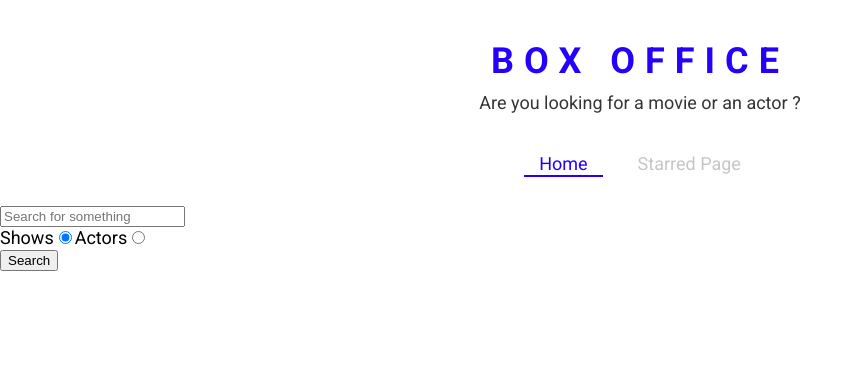
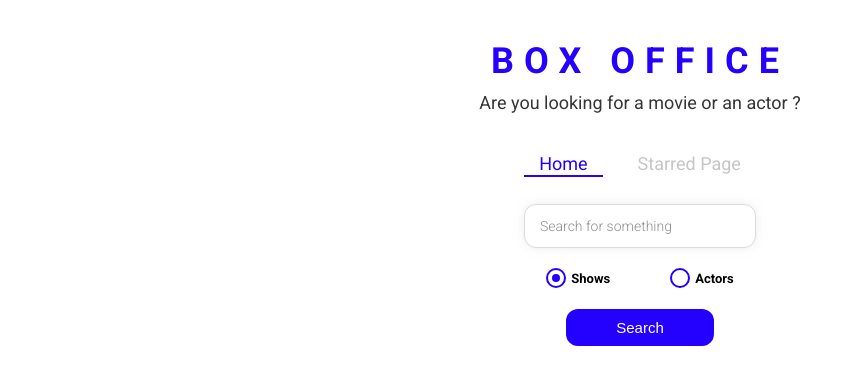
Before and after one commit to PushpendraAneshwari/box-office-app, a React (Create React App) app: page / in a window 1280 px wide. Shown: the top 384 px of the page, without its empty margins (0-863 px from the left). Built offline with nearby package versions, Linux system fonts and the light colour scheme.

Commit message:
styled the entire project

```diff
--- /dev/null
+++ b/src/components/CustomRadio.js
@@ -0,0 +1,67 @@
+import React from "react";
+import styled from "styled-components";
+const RadioWrapper = styled.label`
+  display: block;
+  position: relative;
+  padding-left: 25px;
+  cursor: pointer;
+  font-size: 13px;
+  user-select: none;
+  font-weight: 700;
+  line-height: 1.65;
+
+  input {
+    position: absolute;
+    opacity: 0;
+    cursor: pointer;
+  }
+
+  span {
+    position: absolute;
+    top: 0;
+    left: 0;
+    height: 16px;
+    width: 16px;
+    background-color: #fff;
+    border: 2px solid ${({ theme }) => theme.mainColors.blue};
+    border-radius: 50%;
+  }
+
+  input:checked ~ span {
+    background-color: #fff;
+    border: 2px solid ${({ theme }) => theme.mainColors.blue};
+  }
+
+  span:after {
+    content: "";
+    position: absolute;
+    display: none;
+  }
+
+  input:checked ~ span:after {
+    display: block;
+  }
+
+  span:after {
+    top: 4px;
+    left: 4px;
+    width: 8px;
+    height: 8px;
+    border-radius: 50%;
+    background: ${({ theme }) => theme.mainColors.blue};
+  }
+`;
+
+const CustomRadio = ({ label, ...restProps }) => {
+  return (
+    <div>
+      <RadioWrapper htmlFor={restProps.id}>
+        {label}
+        <input {...restProps} type="radio" />
+        <span />
+      </RadioWrapper>
+    </div>
+  );
+};
+
+export default CustomRadio;
--- a/src/pages/Home.js
+++ b/src/pages/Home.js
@@ -1,9 +1,15 @@
 import React, { useState } from "react";
 import ActorGrid from "../components/actor/ActorGrid";
+import CustomRadio from "../components/CustomRadio";
 import MainPageLayout from "../components/MainPageLayout";
 import ShowGrid from "../components/show/ShowGrid";
 import { apiGet } from "../misc/config";
 import { useLastQuery } from "../misc/custom-hooks";
+import {
+  RadioInputsWrapper,
+  SearchButtonWrapper,
+  SearchInput,
+} from "./Home.styled";
 const Home = () => {
   const [input, setInput] = useLastQuery();
   const [results, setResults] = useState(null);
@@ -54,7 +60,7 @@
 
   return (
     <MainPageLayout>
-      <input
+      <SearchInput
         type="text"
         placeholder="Search for something"
         onChange={onInputChange}
@@ -62,34 +68,33 @@
         value={input}
       />
 
-      <div>
-        <label htmlFor="shows-search">
-          Shows
-          <input
+      <RadioInputsWrapper>
+        <div>
+          <CustomRadio
+            label="Shows"
             id="shows-search"
-            type="radio"
             value="shows"
             checked={isShowsSearch}
             onChange={onRadioChange}
           />
-        </label>
+        </div>
 
-        <label htmlFor="actors-search">
-          Actors
-          <input
+        <div>
+          <CustomRadio
+            label="Actors"
             id="actors-search"
-            type="radio"
             value="people"
             checked={!isShowsSearch}
             onChange={onRadioChange}
           />
-          {/*value is set as per API*/}
-        </label>
-      </div>
+        </div>
+      </RadioInputsWrapper>
 
-      <button type="button" onClick={onSearch}>
-        Search
-      </button>
+      <SearchButtonWrapper>
+        <button type="button" onClick={onSearch}>
+          Search
+        </button>
+      </SearchButtonWrapper>
       {renderResults()}
     </MainPageLayout>
   );
--- /dev/null
+++ b/src/pages/Home.styled.js
@@ -0,0 +1,49 @@
+import styled from "styled-components";
+
+export const SearchInput = styled.input`
+  display: block;
+  font-family: "Roboto", sans-serif;
+  width: 200px;
+  margin: auto;
+  outline: none;
+  padding: 13px 15px;
+  border: 1px solid #dbdbdb;
+  box-shadow: 0px 0px 10px 0px rgba(219, 219, 219, 0.5);
+  font-size: 14px;
+  border-radius: 12px;
+  color: #8d8d8d;
+
+  &::placeholder {
+    font-weight: 300;
+    color: #8d8d8d;
+  }
+`;
+
+export const RadioInputsWrapper = styled.div`
+  display: flex;
+  justify-content: center;
+  margin: 20px 0;
+
+  div {
+    margin: 0 15px;
+  }
+`;
+
+export const SearchButtonWrapper = styled.div`
+  text-align: center;
+  margin-bottom: 35px;
+
+  button {
+    color: #fff;
+    background-color: ${({ theme }) => theme.mainColors.blue};
+    margin: auto;
+    padding: 10px 50px;
+    font-size: 15px;
+    border: none;
+    outline: none;
+    border-radius: 12px;
+    &:hover {
+      cursor: pointer;
+    }
+  }
+`;
```
